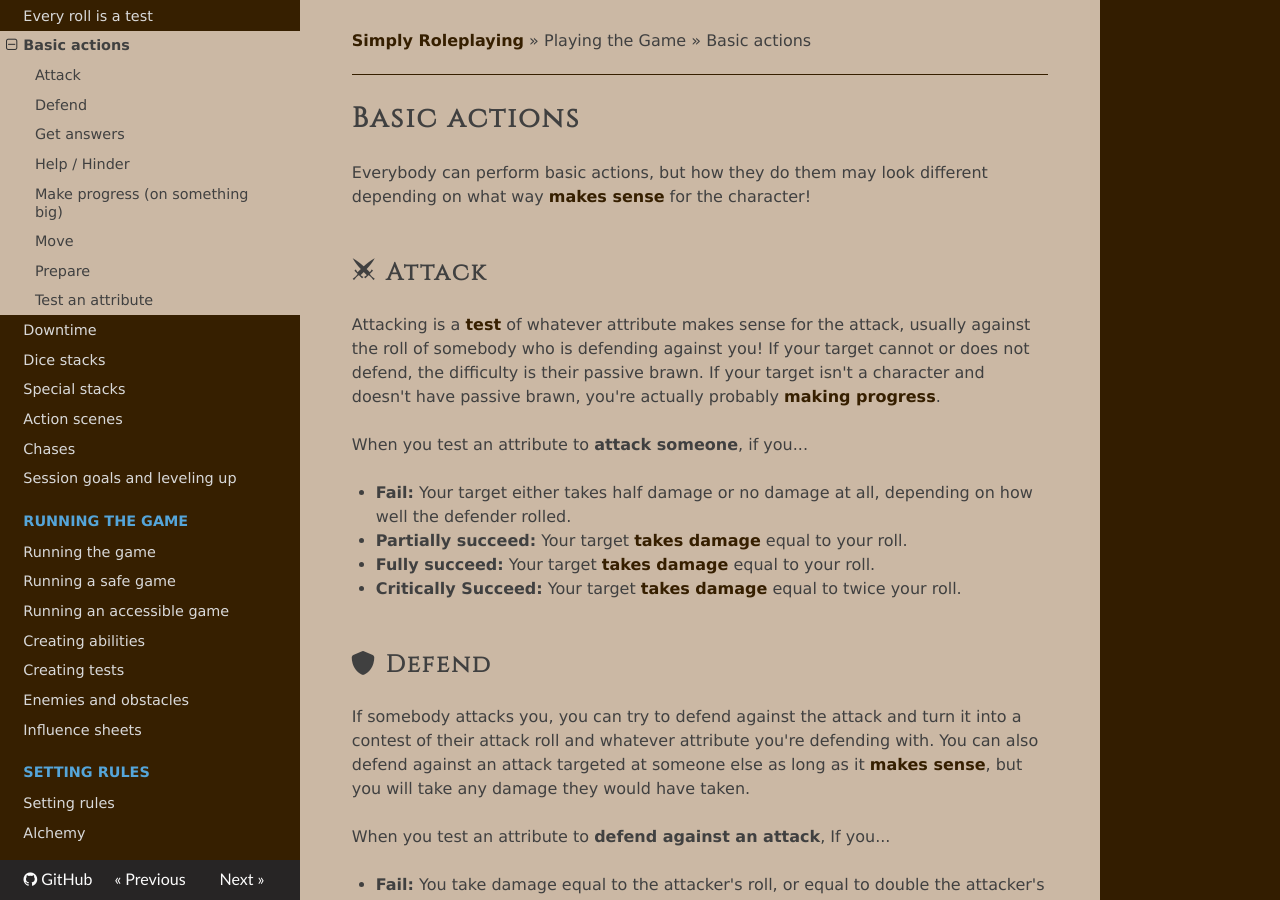
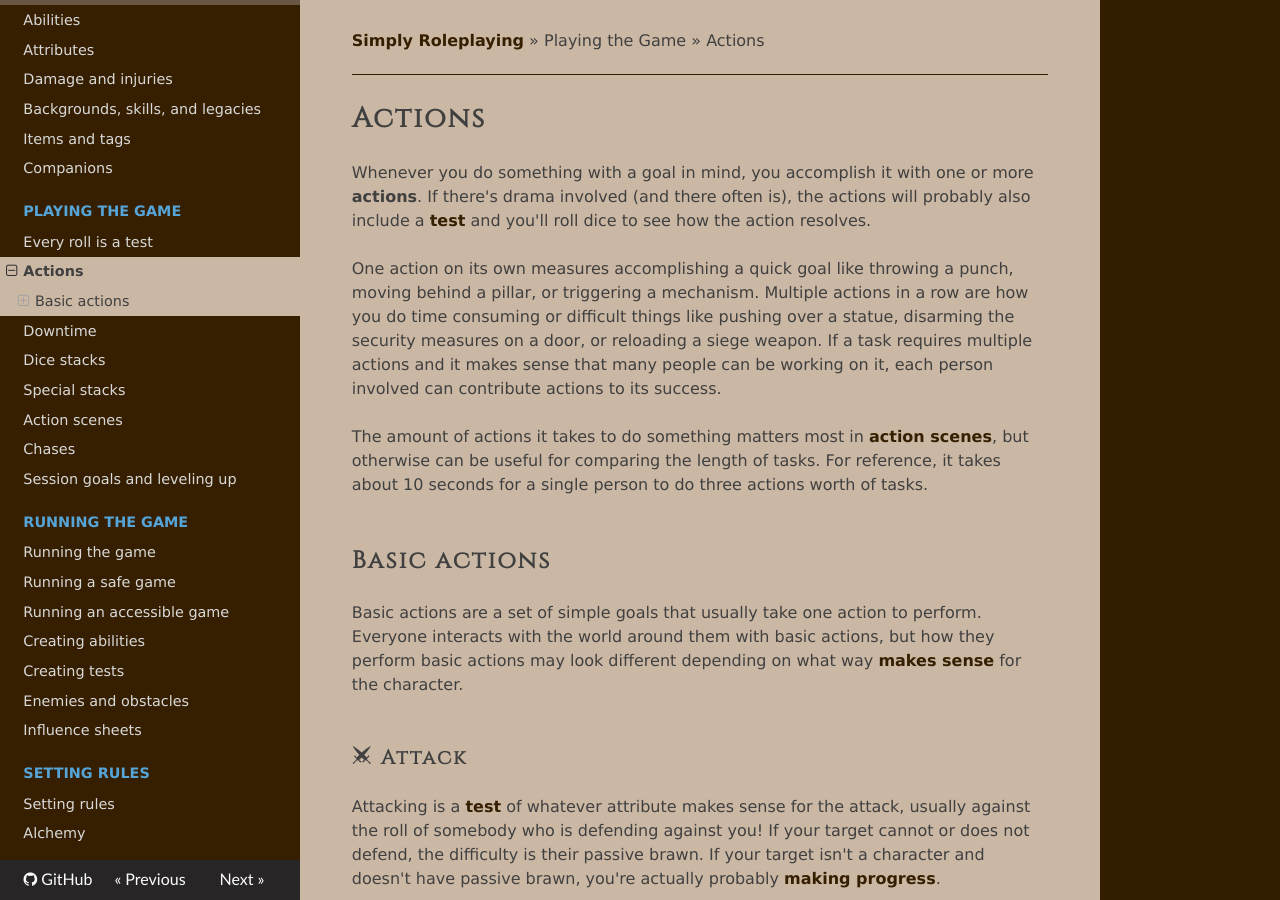
Before and after one commit to TheFifthRider/simply-roleplaying-webapp, an MkDocs documentation site: the page built from docs/gameplay/basic_actions.md, in a window 1280 px wide and 900 px high. Built offline with MkDocs 1.6.1, drawn with Linux system fonts in a browser that asks for light colours; nearby versions of some CDN libraries; some of the changed text lies outside the part shown.

Commit message:
feat: Moving actions definition around

```diff
--- a/docs/gameplay/basic_actions.md
+++ b/docs/gameplay/basic_actions.md
@@ -1,8 +1,16 @@
-# Basic actions
+# Actions
 
-Everybody can perform basic actions, but how they do them may look different depending on what way [makes sense](../getting_started/#narrative-truth) for the character!
+Whenever you do something with a goal in mind, you accomplish it with one or more **actions**. If there's drama involved (and there often is), the actions will probably also include a [test](../gameplay/tests.md) and you'll roll dice to see how the action resolves.
 
-## <i class="ra ra-crossed-swords"></i> Attack
+One action on its own measures accomplishing a quick goal like throwing a punch, moving behind a pillar, or triggering a mechanism. Multiple actions in a row are how you do time consuming or difficult things like pushing over a statue, disarming the security measures on a door, or reloading a siege weapon. If a task requires multiple actions and it makes sense that many people can be working on it, each person involved can contribute actions to its success.
+
+The amount of actions it takes to do something matters most in [action scenes](../gameplay/action.md), but otherwise can be useful for comparing the length of tasks. For reference, it takes about 10 seconds for a single person to do three actions worth of tasks.
+
+## Basic actions
+
+Basic actions are a set of simple goals that usually take one action to perform. Everyone interacts with the world around them with basic actions, but how they perform basic actions may look different depending on what way [makes sense](../getting_started/#narrative-truth) for the character.
+
+### <i class="ra ra-crossed-swords"></i> Attack
 
 Attacking is a [test](tests.md) of whatever attribute makes sense for the attack, usually against the roll of somebody who is defending against you! If your target cannot or does not defend, the difficulty is their passive brawn. If your target isn't a character and doesn't have passive brawn, you're actually probably [making progress](#make-progress).
 
@@ -13,7 +21,7 @@
 *   **Fully succeed:** Your target [takes damage](../character/health.md) equal to your roll.
 *   **Critically Succeed:**  Your target [takes damage](../character/health.md) equal to twice your roll.
 
-## <i class="fa-solid fa-shield"></i> Defend
+### <i class="fa-solid fa-shield"></i> Defend
 
 If somebody attacks you, you can try to defend against the attack and turn it into a contest of their attack roll and whatever attribute you're defending with. You can also defend against an attack targeted at someone else as long as it [makes sense](../getting_started/index.md#narrative-truth), but you will take any damage they would have taken.
 
@@ -24,7 +32,7 @@
 * **Fully succeed:** You take half of what the attacker rolled as [damage](../character/health.md).
 * **Critically succeed:** You take no damage.
 
-## <i class="fa-solid fa-magnifying-glass"></i> Get answers
+### <i class="fa-solid fa-magnifying-glass"></i> Get answers
 
 If you're trying to **answers to questions**, whether it's by researching an ancient ritual, investigating a crime scene, or getting answers out of a particularly slippery individual, make a [test](../gameplay/tests.md) of the appropriate attribute and then ask the GM (or the other player, if you're targeting a PC) some questions.
 
@@ -41,7 +49,7 @@
 
 Questions cannot be wasted. If the answer to a question was already stated, it doesn't count. If the answer to a question would not normally require a test to uncover, it doesn't count. If a question is not answerable by the information available in the context of the test, it doesn't count and the person asked the question should explain why it is not answerable and how to make it answerable, if possible.
 
-## <i class="fa-solid fa-cubes-stacked"></i> Help / Hinder
+### <i class="fa-solid fa-cubes-stacked"></i> Help / Hinder
 
 If you want to help somebody out, get yourself into a better position, or hinder an enemy, you can do that by rolling and stacking or unstacking dice based on the result.
 
@@ -60,17 +68,17 @@
 * **Level 7-8**: Stack d10s
 * **Level 9+:** Stack d12s
 
-## <i class="fa-solid fa-gears"></i> Make progress (on something big)
+### <i class="fa-solid fa-gears"></i> Make progress (on something big)
 
-If you're trying to do something and you can't do it in just one test, your GM may say that the goal of your test is to fill a [progress bar](../running_the_game/creating_tests.md#progress-bar) in how close the task is to being done!
+If you're trying to do something and you can't do it in just one test, your GM may say that the goal of your test is to fill a [progress bar](../running_the_game/creating_tests.md#progress-bar) in how close the task is to being done.
 
-When you test an attribute to **fill a progress bar**, fill it by the amount that you rolled!
+When you test an attribute to **fill a progress bar**, fill it by the amount that you rolled.
 
-## <i class="fa-solid fa-person-walking"></i> Move
+### <i class="fa-solid fa-person-walking"></i> Move
 
-Move a short distrance to get where you need to go. You may need to [test an attribute](#test-an-attribute) to get there if it's hard or dangerous to get to.
+Move a short distance to get where you need to go. You may need to [test an attribute](../gameplay/tests.md) to get there if it's hard or dangerous to get to.
 
-## <i class="fa-solid fa-clock"></i> Prepare
+### <i class="fa-solid fa-clock"></i> Prepare
 
 When a character takes some downtime and makes a test of any attribute with a goal to **prepare for a situation**, stack a flashback die. Then, for every **20** in the total you rolled, you may stack another flashback die.
 
@@ -82,9 +90,11 @@
 * **Level 7-8**: Stack d10s
 * **Level 9+:** Stack d12s
 
-## <i class="ra ra-diamonds-card"></i> Test an attribute
+### <i class="ra ra-diamonds-card"></i> Anything else!
 
-When you test an attribute and none of the other basic moves make sense, if you...
+When you do something and none of the other basic moves make sense, this is what you're doing!
+
+If there's drama involved, your GM may have you [test an attribute](../gameplay/tests.md). If they say you...
 
 * **Fail:** You don't get what you want and you might be in trouble.
 * **Partially succeed:** You get what you want, but there's a complication.
```
Also changed, not shown: docs/gameplay/action.md (+3 -7 lines), docs/gameplay/chases.md (+5 -3 lines).
